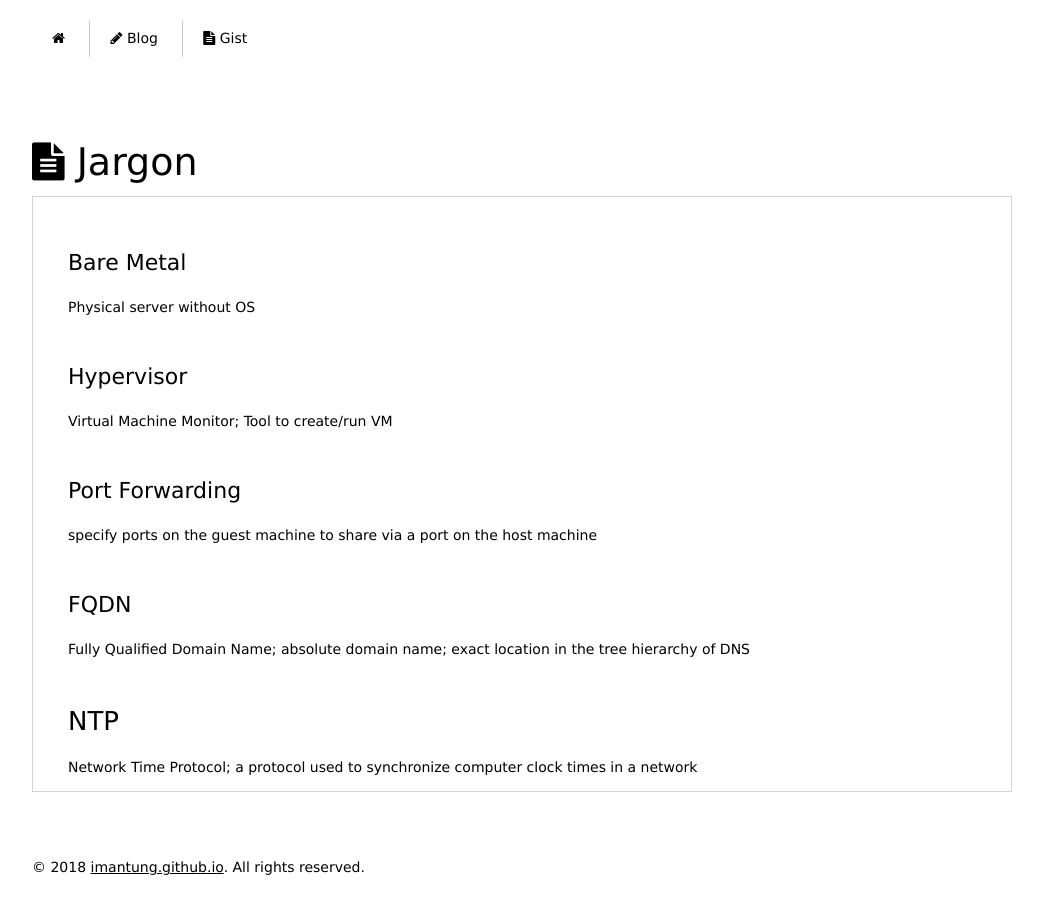
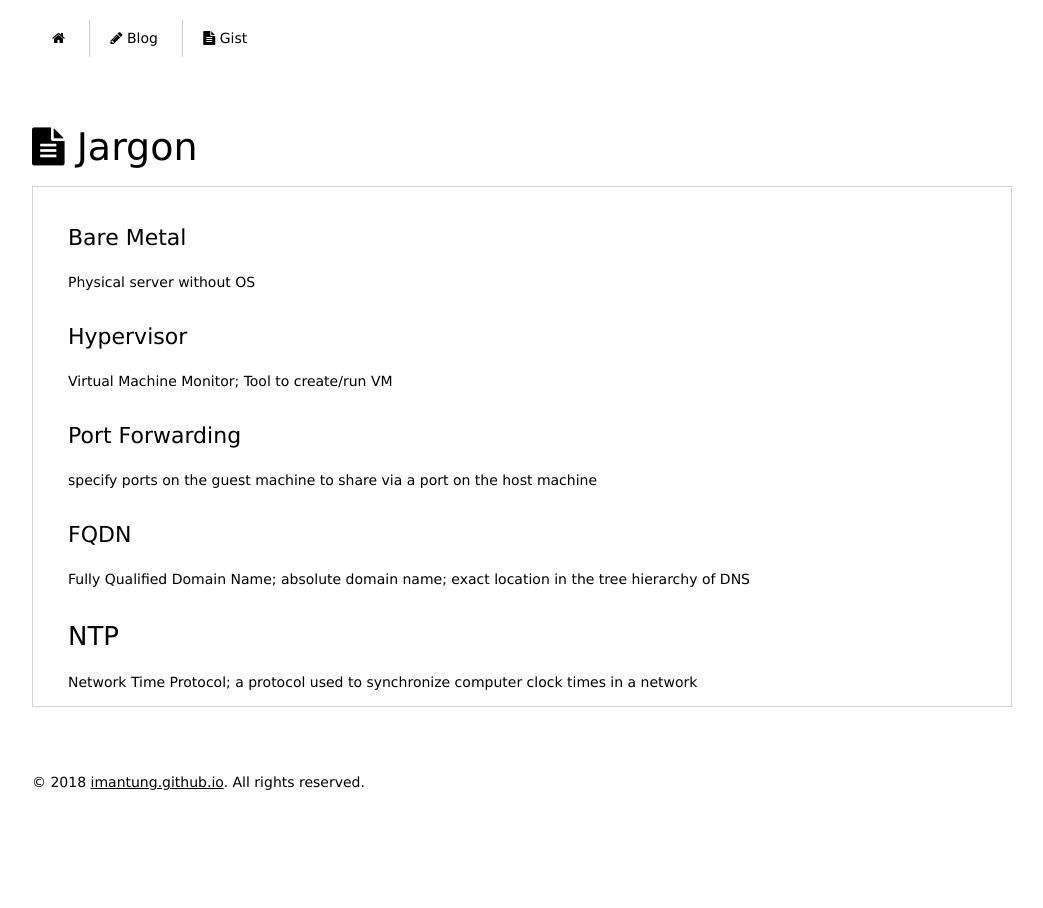
Before and after one commit to imantung/imantung.github.io, a Jekyll site: the page built from gist/_posts/2018-01-22-jargon.md, in a window 1280 px wide. Shown: the whole page, without its empty margins (118-1161 px from the left). Built offline with Jekyll 4.4.1, drawn with Linux system fonts in a browser that asks for light colours; nearby versions of some CDN libraries.

Commit message:
change heading margin

```diff
--- a/public/css/customize_w3.css
+++ b/public/css/customize_w3.css
@@ -8,8 +8,8 @@ h1, h2, h3, h4, h5, h6 {
   font-family: Verdana, sans-serif;
   font-weight: 400;
   line-height: 1;
-  margin-top: 45px;
-  margin-bottom: 15px;
+  margin-top: 30px;
+  margin-bottom: 20px;
 }
 
 h1 a, h2 a, h3 a, h4 a, h5 a, h6 a {font-weight: inherit;}
```
